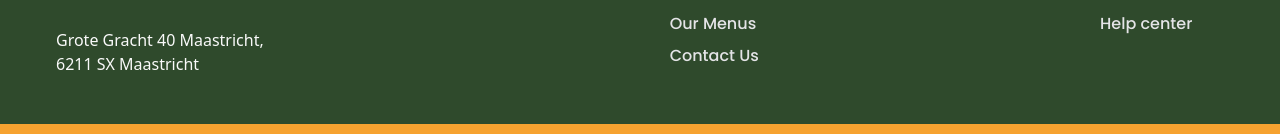
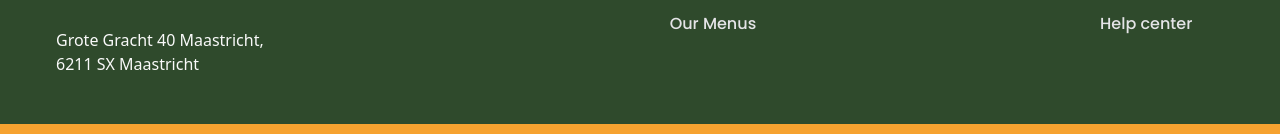
Before and after one commit to dev-sujitdas/samosa, a React (Vite) app: page /contact in a window 1280 px wide. Shown: the part 937-1071 px from the top of the page. Built offline with nearby package versions, Linux system fonts and the light colour scheme.

Commit message:
new update

```diff
--- a/src/components/ui/Footer.jsx
+++ b/src/components/ui/Footer.jsx
@@ -41,7 +41,7 @@ const Footer = ({openForm}) => {
             <Link to="/boardgame"><h3 className="text-zinc-200 poppins-medium cursor-pointer my-2">Our Games</h3></Link>
             <Link to="/ourmenu"><h3 className="text-zinc-200 poppins-medium cursor-pointer my-2">Our Menus</h3></Link>
             {/* <h3 className="text-zinc-200 poppins-medium cursor-pointer">Our Menus</h3> */}
-            <h3 className="text-zinc-200 poppins-medium cursor-pointer">Contact Us</h3>
+            {/* <h3 className="text-zinc-200 poppins-medium cursor-pointer">Contact Us</h3> */}
             </div>
           </div>
           <div className="">
--- a/src/components/ui/Navbar.jsx
+++ b/src/components/ui/Navbar.jsx
@@ -15,7 +15,7 @@ const Navbar = ({ openForm }) => {
     { label: "Book Table", type: "action", onClick: openForm },
     { label: "Our Games", type: "route", to: "/boardgame" },
     { label: "Our Menus", type: "route", to: "/ourmenu" },
-    { label: "Contact Us", type: "route", to: "/contact" },
+    // { label: "Contact Us", type: "route", to: "/contact" },
   ];
 
 
```
